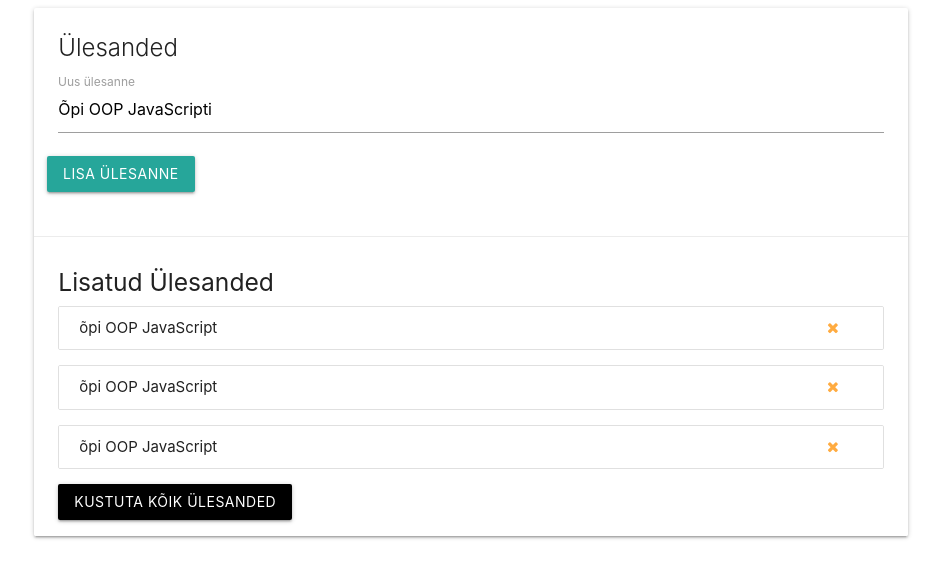
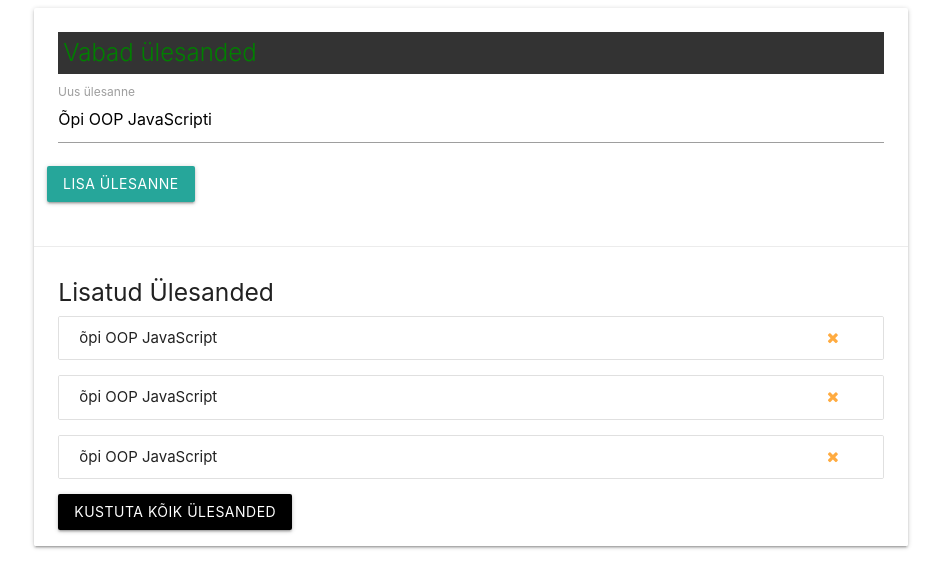
Before and after one commit to jsamuel23/oop, a plain HTML site: page index.html in a window 1280 px wide. Shown: the whole page, without its empty margins (169-1110 px from the left). Drawn offline with nearby package versions, Linux system fonts and the light colour scheme.

Commit message:
Sisu muutmine

```diff
--- a/app.js
+++ b/app.js
@@ -10,4 +10,10 @@ document.getElementById('title').style.background = '#333';
 sisu.style.color = '#fff';
 sisu.style.padding = '5px';
 // sisu.style.display = 'none';
+
+// sisu muutmine
+sisu.textContent = 'Minu ülesandend';
+sisu.innerText = 'Just minu ülesanne';
+sisu.innerHTML = '<span style="color:green">Vabad ülesanded</span>';
+
 console.log(sisu);
--- a/index.html
+++ b/index.html
@@ -15,7 +15,7 @@
             <div class="col s12">
                 <div class="card">
                     <div class="card-content">
-                    <span class="card-title">Ülesanded</span>
+                    <span id="title" class="card-title">Ülesanded</span>
                         <form id="add-task">
                             <div class="row">
                             <div class="input-field col s12">
```
